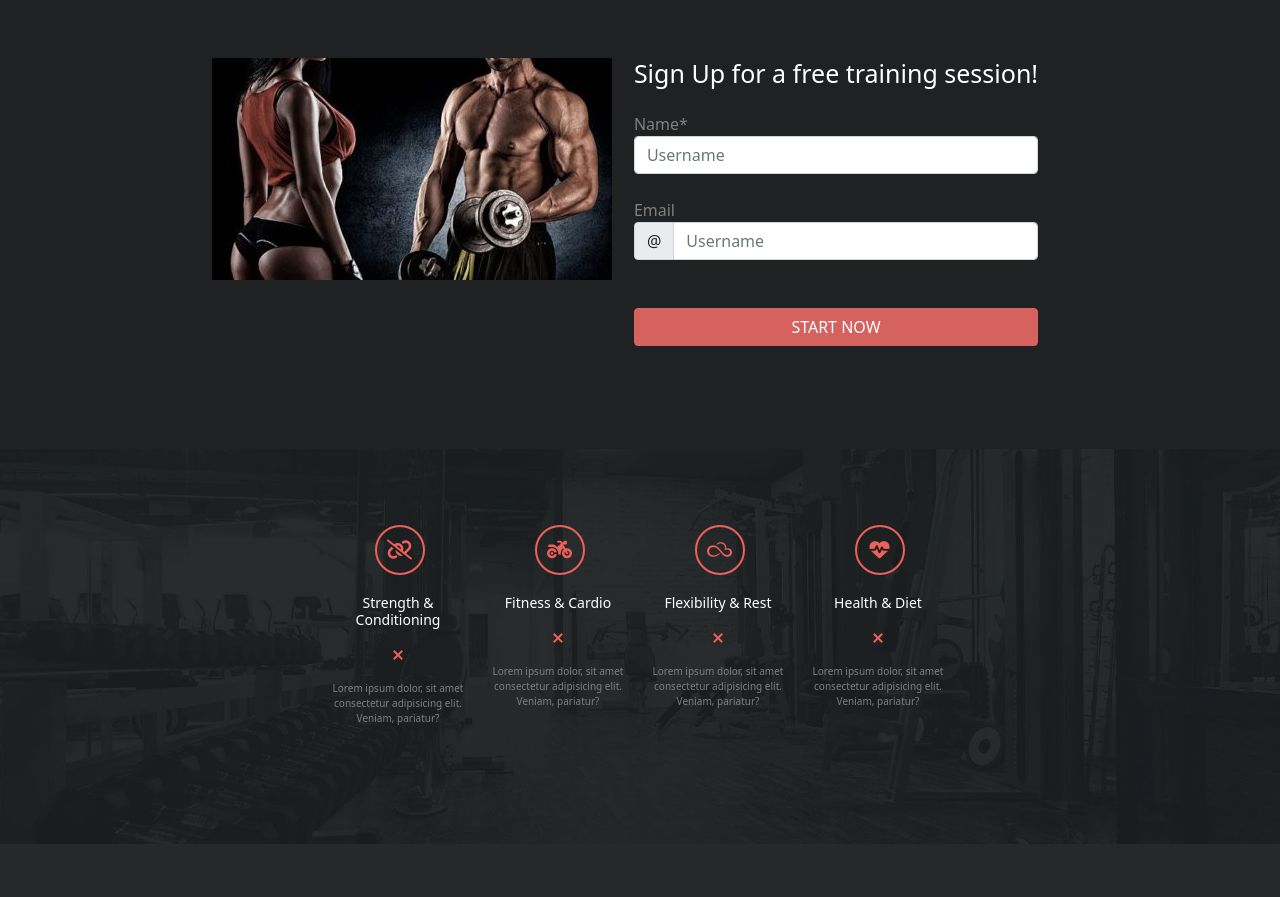
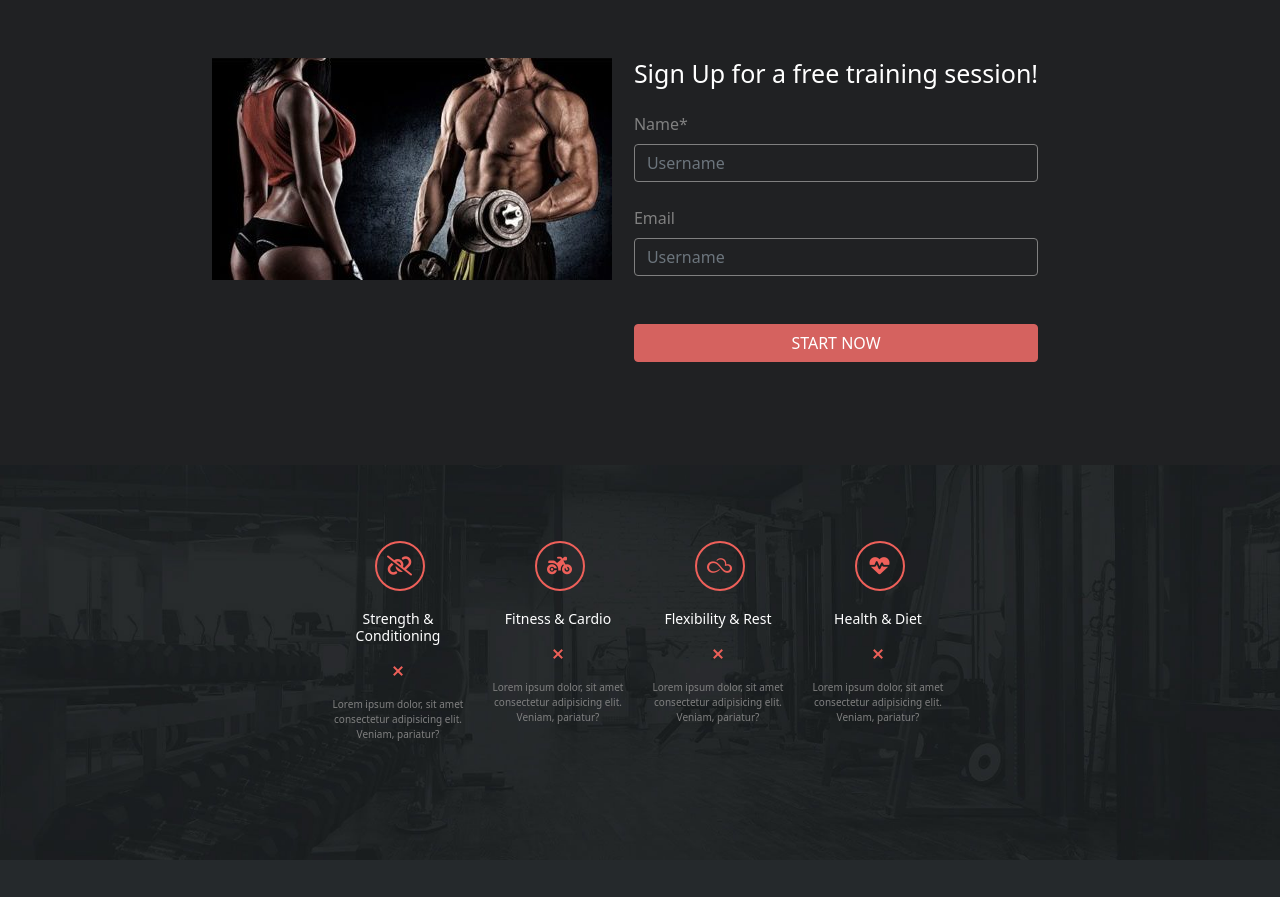
Before and after one commit to Selenejpg/proj-html-vuejs, a Vue app: page / in a window 1280 px wide. Shown: the part 1080-1977 px from the top of the page. Built offline with nearby package versions, Linux system fonts and the light colour scheme.

Commit message:
fix bg color input

```diff
--- a/src/components/partials/SecondaSezione.vue
+++ b/src/components/partials/SecondaSezione.vue
@@ -11,12 +11,11 @@
       <h2 class="size mb-4">Sign Up for a free training session!</h2>
       <span class="gray padding-input">Name*</span>
       <div class="input-group mb-4">
-        <input type="text" class="form-control" placeholder="Username" aria-label="Username" aria-describedby="basic-addon1">
+        <input type="text" class="bg-color form-control" placeholder="Username" aria-label="Username" aria-describedby="basic-addon1">
       </div>
       <span class="gray padding-input">Email</span>
       <div class="input-group mb-5">
-        <span class="input-group-text" id="basic-addon1">@</span>
-        <input type="text" class="form-control" placeholder="Username" aria-label="Username" aria-describedby="basic-addon1">
+        <input type="text" class="bg-color form-control" placeholder="Username" aria-label="Username" aria-describedby="basic-addon1">
       </div>
       <button type="button" class="btn w-custom btn-danger">START NOW</button>
     </div>
@@ -74,4 +73,9 @@ export default {
   .size{
     font-size: 25px;
   }
+
+  input{
+    border: 1px solid gray;
+    margin-top: 8px;
+  }
 </style>
```
